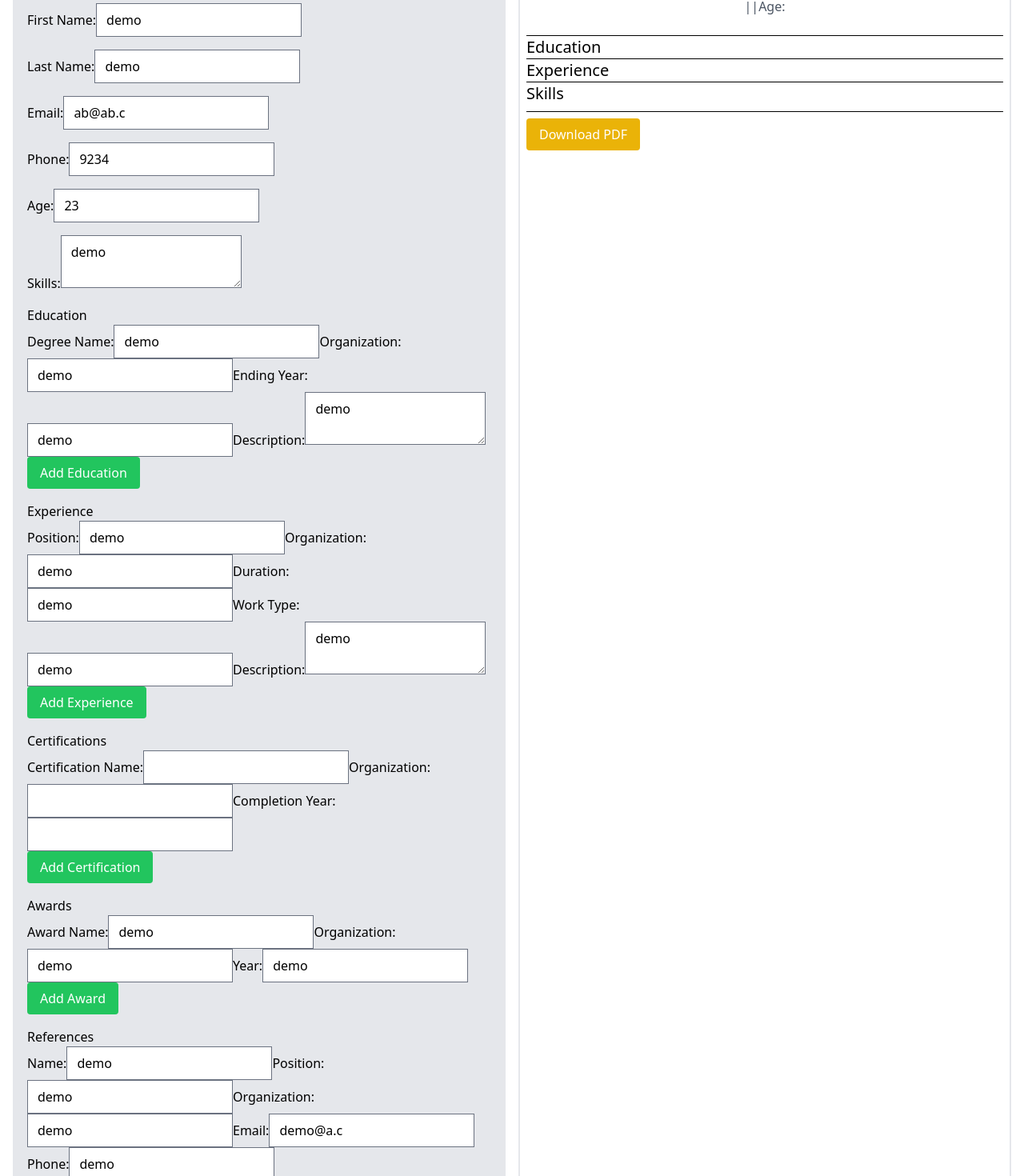
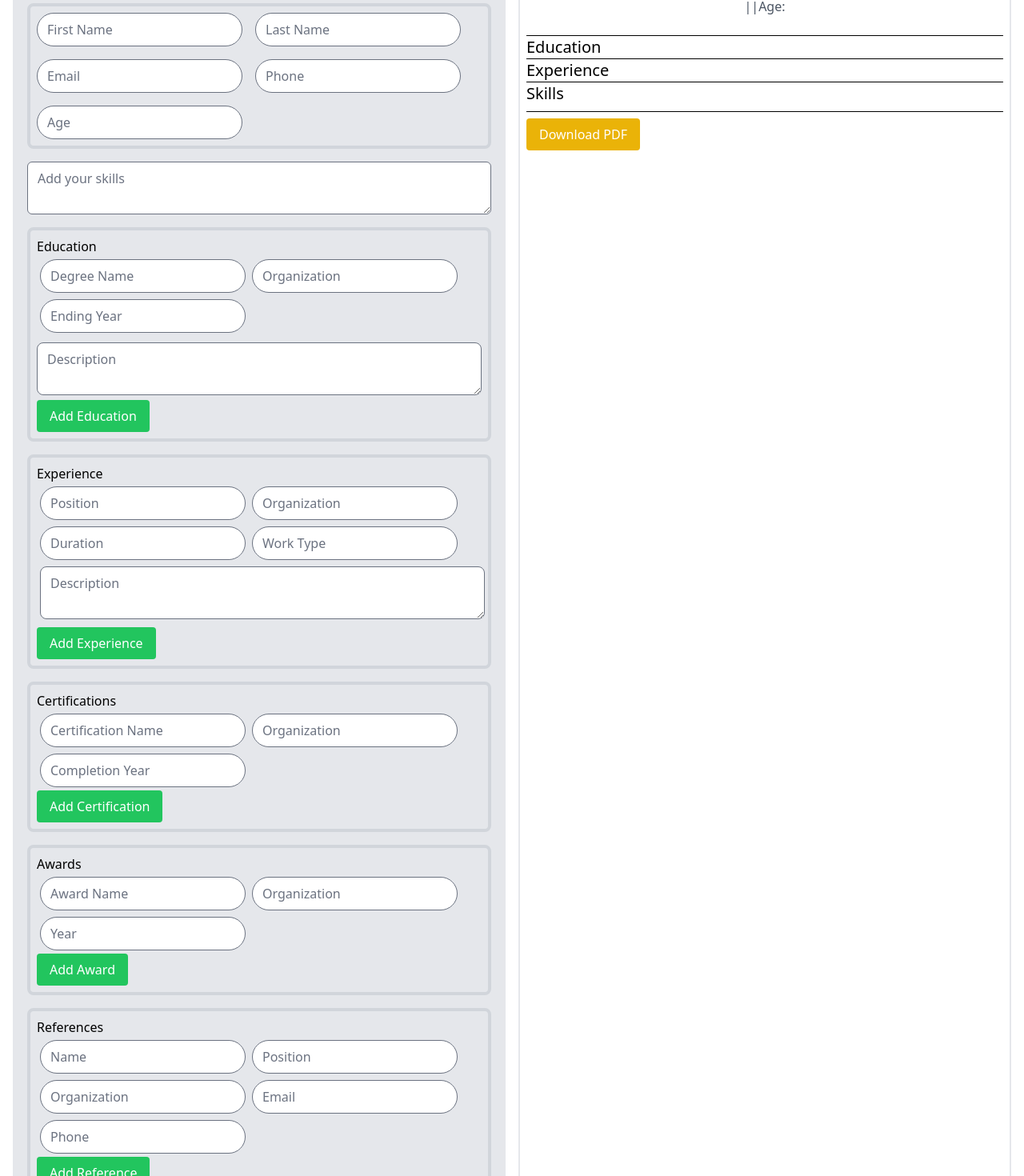
Before and after one commit to auscode/resume-builder, a React (Vite) app: page / in a window 1280 px wide. Shown: the part 118-1588 px from the top of the page at 80% size. Built offline with nearby package versions, Linux system fonts and the light colour scheme.

Commit message:
design added

```diff
--- a/package.json
+++ b/package.json
@@ -10,10 +10,12 @@
     "preview": "vite preview"
   },
   "dependencies": {
+    "@types/react-tag-input": "^6.6.6",
     "html2pdf.js": "^0.10.1",
     "react": "^18.2.0",
     "react-dom": "^18.2.0",
-    "react-router-dom": "^6.21.1"
+    "react-router-dom": "^6.21.1",
+    "react-tag-input": "^6.8.1"
   },
   "devDependencies": {
     "@tailwindcss/forms": "^0.5.7",
--- a/src/components/ResumeForm.jsx
+++ b/src/components/ResumeForm.jsx
@@ -1,39 +1,43 @@
 import React, { useState } from 'react';
+import ReactTags from 'react-tag-input';
 
 function ResumeForm({ onSubmit }) {
-  const [firstName, setFirstName] = useState('demo');
-  const [lastName, setLastName] = useState('demo');
-  const [email, setEmail] = useState('ab@ab.c');
-  const [phone, setPhone] = useState('9234');
-  const [age, setAge] = useState('23');
-  const [skills, setSkills] = useState('demo');
-  const [linkedin, setLinkedin] = useState('demo');
-  const [github, setGithub] = useState('demo');
+  const [firstName, setFirstName] = useState('');
+  const [lastName, setLastName] = useState('');
+  const [email, setEmail] = useState('');
+  const [phone, setPhone] = useState('');
+  const [age, setAge] = useState('');
+  const [skills, setSkills] = useState('');
+  const [linkedin, setLinkedin] = useState('');
+  const [github, setGithub] = useState('');
+  const [portfolio, setPortfolio] = useState('');
+
 
   const [educationList, setEducationList] = useState([
     {
-      degreeName: 'demo',
-      organization: 'demo',
-      endingYear: 'demo',
-      description: 'demo',
+      degreeName: '',
+      organization: '',
+      endingYear: '',
+      description: '',
     },
   ]);
+
   const [experienceList, setExperienceList] = useState([
     {
-      position: 'demo',
-      organization: 'demo',
-      duration: 'demo',
-      workType: 'demo',
-      description: 'demo',
+      position: '',
+      organization: '',
+      duration: '',
+      workType: '',
+      description: '',
     },
   ]);
   const [references, setReferences] = useState([
     {
-      name: 'demo',
-      position: 'demo',
-      organization: 'demo',
-      email: 'demo@a.c',
-      phone: 'demo',
+      name: '',
+      position: '',
+      organization: '',
+      email: '',
+      phone: '',
     },
   ]);
   const [certificationsList, setCertificationsList] = useState([
@@ -46,9 +50,9 @@ function ResumeForm({ onSubmit }) {
   ]);
   const [awardsList, setAwardsList] = useState([
     {
-      awardName: 'demo',
-      organization: 'demo',
-      year: 'demo',
+      awardName: '',
+      organization: '',
+      year: '',
     },
   ]);
 
@@ -117,9 +121,9 @@ function ResumeForm({ onSubmit }) {
     setAwardsList((prevAwardsList) => [
       ...prevAwardsList,
       {
-        awardName: 'demo',
-        organization: 'demo',
-        year: 'demo',
+        awardName: '',
+        organization: '',
+        year: '',
       },
     ]);
   };
@@ -143,11 +147,11 @@ function ResumeForm({ onSubmit }) {
     setExperienceList((prevExperienceList) => [
       ...prevExperienceList,
       {
-        position: 'demo',
-        organization: 'demo',
-        duration: 'demo',
-        workType: 'demo',
-        description: 'demo',
+        position: '',
+        organization: '',
+        duration: '',
+        workType: '',
+        description: '',
       },
     ]);
   };
@@ -159,7 +163,7 @@ function ResumeForm({ onSubmit }) {
       return updatedExperienceList;
     });
   };
-
+  // const [isAddingEducation, setIsAddingEducation] = useState(false);
   const handleEducationChange = (index, key, value) => {
     setEducationList((prevEducationList) => {
       const updatedEducationList = [...prevEducationList];
@@ -169,13 +173,14 @@ function ResumeForm({ onSubmit }) {
   };
 
   const addEducation = () => {
+    // setIsAddingEducation(true);
     setEducationList((prevEducationList) => [
       ...prevEducationList,
       {
-        degreeName: 'demo',
-        organization: 'demo',
-        endingYear: 'demo',
-        description: 'demo',
+        degreeName: '',
+        organization: '',
+        endingYear: '',
+        description: '',
       },
     ]);
   };
@@ -200,11 +205,11 @@ function ResumeForm({ onSubmit }) {
     setReferences((prevReferences) => [
       ...prevReferences,
       {
-        name: 'demo',
-        position: 'demo',
-        organization: 'demo',
-        email: 'demo',
-        phone: 'demo',
+        name: '',
+        position: '',
+        organization: '',
+        email: '',
+        phone: '',
       },
     ]);
   };
@@ -222,121 +227,134 @@ function ResumeForm({ onSubmit }) {
       <h2 className="text-lg font-bold">Resume Form</h2>
       <form onSubmit={handleSubmit} className="space-y-4 p-2">
         {/* Personal Information */}
-        <div>
-          <label htmlFor="firstName">First Name:</label>
+        <div className='flex flex-wrap rounded-lg border-4 border-gray-300'>
+          {/* className='border-4 p-2 rounded-lg border-gray-300' */}
+          <div className='m-2'>
+            {/* <label htmlFor="firstName">First Name:</label> */}
             <input
-            className="form-input"
+              className="form-input rounded-full"
               type="text"
               id="firstName"
               value={firstName}
+              placeholder='First Name'
               onChange={(e) => setFirstName(e.target.value)}
               required
             />
           </div>
 
-        <div>
-          <label htmlFor="lastName">Last Name:</label>
+          <div className='m-2'>
+            {/* <label htmlFor="lastName">Last Name:</label> */}
             <input
-            className="form-input"
+              className="form-input rounded-full "
               type="text"
               id="lastName"
               value={lastName}
+              placeholder='Last Name'
               onChange={(e) => setLastName(e.target.value)}
               required
             />
           </div>
 
-        <div>
-          <label htmlFor="email">Email:</label>
+          <div className='m-2'>
+            {/* <label htmlFor="email">Email:</label> */}
             <input
-            className="form-input"
+              className="form-input rounded-full"
               type="email"
               id="email"
               value={email}
+              placeholder='Email'
               onChange={(e) => setEmail(e.target.value)}
               required
             />
           </div>
 
-        <div>
-          <label htmlFor="phone">Phone:</label>
+          <div className='m-2'>
+            {/* <label htmlFor="phone">Phone:</label> */}
             <input
-            className="form-input"
+              className="form-input rounded-full"
               type="tel"
               id="phone"
               value={phone}
+              placeholder='Phone'
               onChange={(e) => setPhone(e.target.value)}
               required
             />
           </div>
 
-        <div>
-          <label htmlFor="age">Age:</label>
+          <div className='m-2'>
+            {/* <label htmlFor="age">Age:</label> */}
             <input
-            className="form-input"
+              className="form-input rounded-full"
               type="number"
               id="age"
               value={age}
+              placeholder='Age'
               onChange={(e) => setAge(e.target.value)}
             />
           </div>
+        </div>
         {/* Skills and Social Links */}
-        <div>
-          <label htmlFor="skills">Skills:</label>
+        <div className='flex'>
+          {/* <label className="items-center" htmlFor="skills">Skills:</label> */}
           <textarea
-            className="form-textarea"
+            className="form-textarea rounded-md w-full"
             id="skills"
             value={skills}
+            placeholder='Add your skills'
             onChange={(e) => setSkills(e.target.value)}
           />
         </div>
 
         {/* Education */}
-        <div>
+        <div className={`border-4 p-2 rounded-lg border-gray-300`}>
           <h3>Education</h3>
           {educationList.map((education, index) => (
-            <div key={index}>
-              <label htmlFor={`degreeName-${index}`}>Degree Name:</label>
+            <div key={index} className={`${index > 0 ? 'border-2 mb-1 rounded-lg border-gray-400 p-1' : ''}`}>
+              <label htmlFor={`degreeName-${index}`}></label>
               <input
-                className="form-input"
+                className="form-input rounded-full m-1"
                 type="text"
                 id={`degreeName-${index}`}
                 value={education.degreeName}
+                placeholder='Degree Name'
                 onChange={(e) =>
                   handleEducationChange(index, 'degreeName', e.target.value)
                 }
                 required
               />
 
-              <label htmlFor={`organization-${index}`}>Organization:</label>
+              <label htmlFor={`organization-${index}`}></label>
               <input
-                className="form-input"
+                className="form-input rounded-full m-1"
                 type="text"
                 id={`organization-${index}`}
                 value={education.organization}
+                placeholder='Organization'
                 onChange={(e) =>
                   handleEducationChange(index, 'organization', e.target.value)
                 }
                 required
               />
 
-              <label htmlFor={`endingYear-${index}`}>Ending Year:</label>
+              <label htmlFor={`endingYear-${index}`}></label>
               <input
-                className="form-input"
+                className="form-input rounded-full m-1"
                 type="text"
                 id={`endingYear-${index}`}
                 value={education.endingYear}
+                placeholder='Ending Year'
                 onChange={(e) =>
                   handleEducationChange(index, 'endingYear', e.target.value)
                 }
                 required
               />
 
-              <label htmlFor={`description-${index}`}>Description:</label>
+              <label htmlFor={`description-${index}`}></label>
               <textarea
-                className="form-textarea"
+                className="form-textarea mt-2 w-full rounded-lg"
                 id={`description-${index}`}
                 value={education.description}
+                placeholder='Description'
                 onChange={(e) =>
                   handleEducationChange(index, 'description', e.target.value)
                 }
@@ -346,7 +364,7 @@ function ResumeForm({ onSubmit }) {
                 <button
                   type="button"
                   onClick={() => removeEducation(index)}
-                  className="bg-red-500 text-white px-4 py-2 rounded hover:bg-red-600"
+                  className="bg-red-500 text-white px-4 py-2 rounded hover:bg-red-600 m-1"
                 >
                   Remove Education
                 </button>
@@ -363,60 +381,64 @@ function ResumeForm({ onSubmit }) {
         </div>
 
         {/* Experience */}
-        <div>
+        <div className='border-4 p-2 rounded-lg border-gray-300'>
           <h3>Experience</h3>
           {experienceList.map((experience, index) => (
-            <div key={index}>
-              <label htmlFor={`position-${index}`}>Position:</label>
+            <div key={index} className={`${index > 0 ? 'border-2 mb-1 rounded-lg border-gray-400 p-1' : ''}`}>
+              <label htmlFor={`position-${index}`}></label>
               <input
-                className="form-input"
+                className="form-input rounded-full m-1"
                 type="text"
                 id={`position-${index}`}
                 value={experience.position}
+                placeholder='Position'
                 onChange={(e) =>
                   handleExperienceChange(index, 'position', e.target.value)
                 }
               />
 
-              <label htmlFor={`organization-${index}`}>Organization:</label>
+              <label htmlFor={`organization-${index}`}></label>
               <input
-                className="form-input"
+                className="form-input rounded-full m-1"
                 type="text"
                 id={`organization-${index}`}
                 value={experience.organization}
+                placeholder='Organization'
                 onChange={(e) =>
                   handleExperienceChange(index, 'organization', e.target.value)
                 }
               />
 
-              <label htmlFor={`duration-${index}`}>Duration:</label>
+              <label htmlFor={`duration-${index}`}></label>
               <input
-                className="form-input"
+                className="form-input rounded-full m-1"
                 type="text"
                 id={`duration-${index}`}
                 value={experience.duration}
+                placeholder='Duration'
                 onChange={(e) =>
                   handleExperienceChange(index, 'duration', e.target.value)
                 }
               />
 
-              <label htmlFor={`workType-${index}`}>Work Type:</label>
+              <label htmlFor={`workType-${index}`}></label>
               <input
-                className="form-input"
+                className="form-input rounded-full m-1"
                 type="text"
                 id={`workType-${index}`}
                 value={experience.workType}
+                placeholder='Work Type'
                 onChange={(e) =>
                   handleExperienceChange(index, 'workType', e.target.value)
                 }
               />
 
-              <label htmlFor={`experienceDescription-${index}`}>
-                Description:
-              </label>
+              <label htmlFor={`experienceDescription-${index}`}></label>
               <textarea
+                className='rounded-lg w-full m-1'
                 id={`experienceDescription-${index}`}
                 value={experience.description}
+                placeholder='Description'
                 onChange={(e) =>
                   handleExperienceChange(index, 'description', e.target.value)
                 }
@@ -443,18 +465,17 @@ function ResumeForm({ onSubmit }) {
         </div>
 
         {/* Certifications */}
-        <div>
+        <div className='border-4 p-2 rounded-lg border-gray-300'>
           <h3>Certifications</h3>
           {certificationsList.map((certification, index) => (
-            <div key={index}>
-              <label htmlFor={`certificationName-${index}`}>
-                Certification Name:
-              </label>
+            <div key={index} className={`${index > 0 ? 'border-2 mb-1 rounded-lg border-gray-400 p-1' : ''}`}>
+              <label htmlFor={`certificationName-${index}`}></label>
               <input
-                className="form-input"
+                className="form-input rounded-full m-1"
                 type="text"
                 id={`certificationName-${index}`}
                 value={certification.certificationName}
+                placeholder='Certification Name'
                 onChange={(e) =>
                   handleCertificationChange(
                     index,
@@ -464,14 +485,13 @@ function ResumeForm({ onSubmit }) {
                 }
               />
 
-              <label htmlFor={`certificationOrganization-${index}`}>
-                Organization:
-              </label>
+              <label htmlFor={`certificationOrganization-${index}`}></label>
               <input
-                className="form-input"
+                className="form-input rounded-full m-1"
                 type="text"
                 id={`certificationOrganization-${index}`}
                 value={certification.organization}
+                placeholder='Organization'
                 onChange={(e) =>
                   handleCertificationChange(
                     index,
@@ -481,13 +501,12 @@ function ResumeForm({ onSubmit }) {
                 }
               />
 
-              <label htmlFor={`certificationCompletionYear-${index}`}>
-                Completion Year:
-              </label>
+              <label htmlFor={`certificationCompletionYear-${index}`}></label>
               <input
-                className="form-input"
+                className="form-input rounded-full m-1"
                 type="text"
                 id={`certificationCompletionYear-${index}`}
+                placeholder='Completion Year'
                 value={certification.completionYear}
                 onChange={(e) =>
                   handleCertificationChange(
@@ -519,40 +538,41 @@ function ResumeForm({ onSubmit }) {
         </div>
 
         {/* Awards */}
-        <div>
+        <div className='border-4 p-2 rounded-lg border-gray-300'>
           <h3>Awards</h3>
           {awardsList.map((award, index) => (
-            <div key={index}>
-              <label htmlFor={`awardName-${index}`}>Award Name:</label>
+            <div key={index} className={`${index > 0 ? 'border-2 mb-1 rounded-lg border-gray-400 p-1' : ''}`}>
+              <label htmlFor={`awardName-${index}`}></label>
               <input
-                className="form-input"
+                className="form-input rounded-full m-1"
                 type="text"
                 id={`awardName-${index}`}
                 value={award.awardName}
+                placeholder='Award Name'
                 onChange={(e) =>
                   handleAwardChange(index, 'awardName', e.target.value)
                 }
               />
 
-              <label htmlFor={`awardOrganization-${index}`}>
-                Organization:
-              </label>
+              <label htmlFor={`awardOrganization-${index}`}></label>
               <input
-                className="form-input"
+                className="form-input rounded-full m-1"
                 type="text"
                 id={`awardOrganization-${index}`}
                 value={award.organization}
+                placeholder='Organization'
                 onChange={(e) =>
                   handleAwardChange(index, 'organization', e.target.value)
                 }
               />
 
-              <label htmlFor={`awardYear-${index}`}>Year:</label>
+              <label htmlFor={`awardYear-${index}`}></label>
               <input
-                className="form-input"
+                className="form-input rounded-full m-1"
                 type="text"
                 id={`awardYear-${index}`}
                 value={award.year}
+                placeholder='Year'
                 onChange={(e) =>
                   handleAwardChange(index, 'year', e.target.value)
                 }
@@ -579,62 +599,65 @@ function ResumeForm({ onSubmit }) {
         </div>
 
         {/* References */}
-        <div>
+        <div className='border-4 p-2 rounded-lg border-gray-300'>
           <h3>References</h3>
           {references.map((reference, index) => (
-            <div key={index}>
-              <label htmlFor={`referenceName-${index}`}>Name:</label>
+            <div key={index} className={`${index > 0 ? 'border-2 mb-1 rounded-lg border-gray-400 p-1' : ''}`}>
+              <label htmlFor={`referenceName-${index}`}></label>
               <input
-                className="form-input"
+                className="form-input rounded-full m-1"
                 type="text"
                 id={`referenceName-${index}`}
+                placeholder='Name'
                 value={reference.name}
                 onChange={(e) =>
                   handleReferenceChange(index, 'name', e.target.value)
                 }
               />
 
-              <label htmlFor={`referencePosition-${index}`}>Position:</label>
+              <label htmlFor={`referencePosition-${index}`}></label>
               <input
-                className="form-input"
+                className="form-input rounded-full m-1"
                 type="text"
                 id={`referencePosition-${index}`}
                 value={reference.position}
+                placeholder='Position'
                 onChange={(e) =>
                   handleReferenceChange(index, 'position', e.target.value)
                 }
               />
 
-              <label htmlFor={`referenceOrganization-${index}`}>
-                Organization:
-              </label>
+              <label htmlFor={`referenceOrganization-${index}`}></label>
               <input
-                className="form-input"
+                className="form-input rounded-full m-1"
                 type="text"
                 id={`referenceOrganization-${index}`}
                 value={reference.organization}
+                placeholder='Organization'
                 onChange={(e) =>
                   handleReferenceChange(index, 'organization', e.target.value)
                 }
               />
 
-              <label htmlFor={`referenceEmail-${index}`}>Email:</label>
+              <label htmlFor={`referenceEmail-${index}`}></label>
               <input
-                className="form-input"
+                className="form-input rounded-full m-1"
                 type="email"
                 id={`referenceEmail-${index}`}
                 value={reference.email}
+                placeholder='Email'
                 onChange={(e) =>
                   handleReferenceChange(index, 'email', e.target.value)
                 }
               />
 
-              <label htmlFor={`referencePhone-${index}`}>Phone:</label>
+              <label htmlFor={`referencePhone-${index}`}></label>
               <input
-                className="form-input"
+                className="form-input rounded-full m-1"
                 type="tel"
                 id={`referencePhone-${index}`}
                 value={reference.phone}
+                placeholder='Phone'
                 onChange={(e) =>
                   handleReferenceChange(index, 'phone', e.target.value)
                 }
@@ -659,26 +682,46 @@ function ResumeForm({ onSubmit }) {
             Add Reference
           </button>
         </div>
-        <div>
-          <label htmlFor="linkedin">LinkedIn:</label>
+
+        <div className='border-4 p-2 rounded-lg border-gray-300'>
+          <h3>Social Links</h3>
+          <div className='flex flex-wrap'>
+            <div className='m-1'>
+              <label htmlFor="linkedin"></label>
               <input
-            className="form-input"
+                className="form-input rounded-full"
                 type="text"
                 id="linkedin"
                 value={linkedin}
+                placeholder='Linkedin Profile'
                 onChange={(e) => setLinkedin(e.target.value)}
               />
             </div>
 
-        <div>
-          <label htmlFor="github">GitHub:</label>
+            <div className='m-1'>
+              <label htmlFor="github"></label>
               <input
-            className="form-input"
+                className="form-input rounded-full"
                 type="text"
                 id="github"
                 value={github}
+                placeholder='GitHub Profile'
                 onChange={(e) => setGithub(e.target.value)}
               />
+            </div>
+
+            <div className='m-1'>
+              <label htmlFor="portfolio"></label>
+              <input
+                className="form-input rounded-full"
+                type="text"
+                id="portfolio"
+                value={portfolio}
+                placeholder='Portfoilio'
+                onChange={(e) => setPortfolio(e.target.value)}
+              />
+            </div>
+          </div>
         </div>
 
         <button
```
Also changed, not shown: src/components/ResumePreview.jsx (+20 -5 lines), src/components/Templates/Temp1.jsx (added), 1 other file (tests, documents, lock files or other folders). Lines whose indentation alone changed are shown as unchanged.
